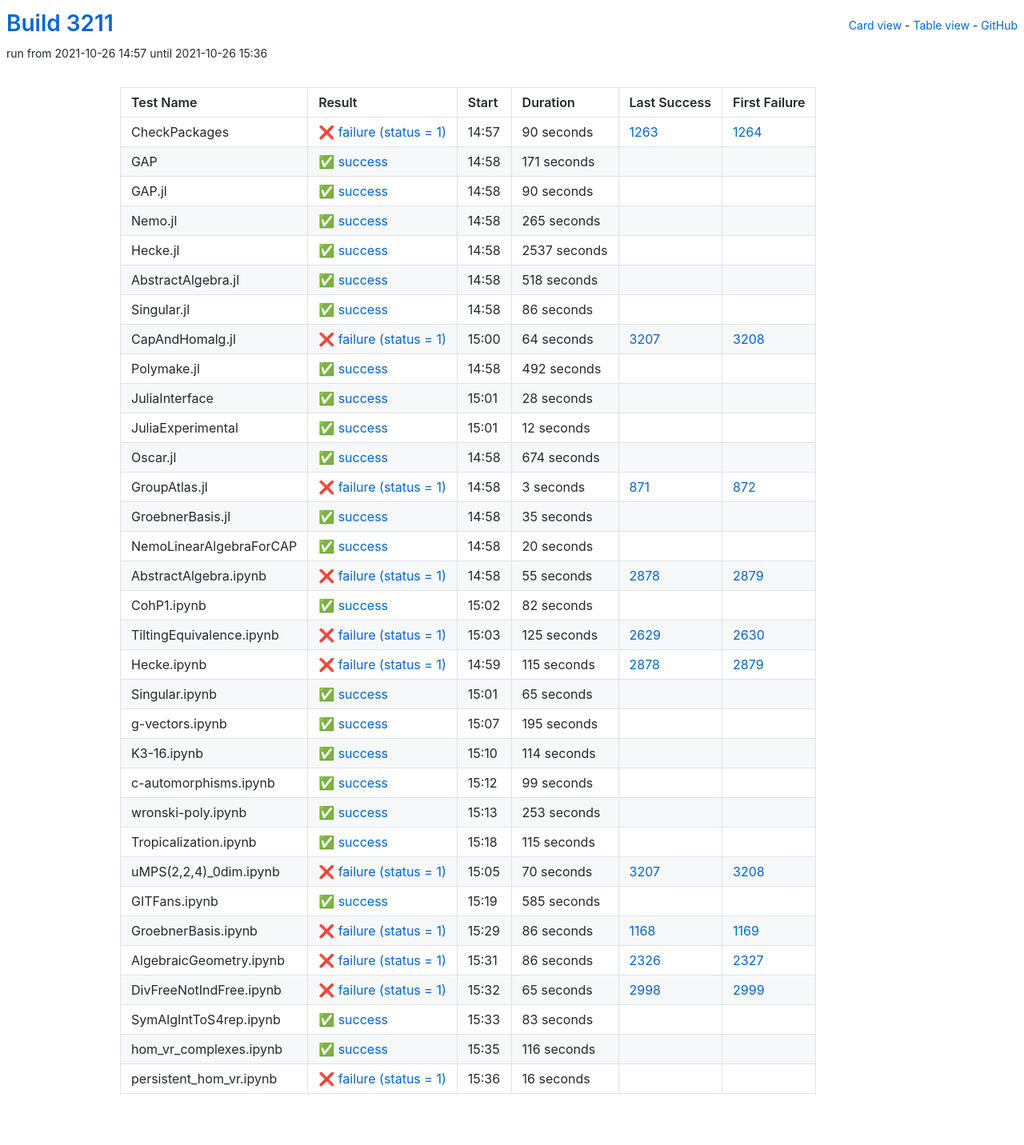
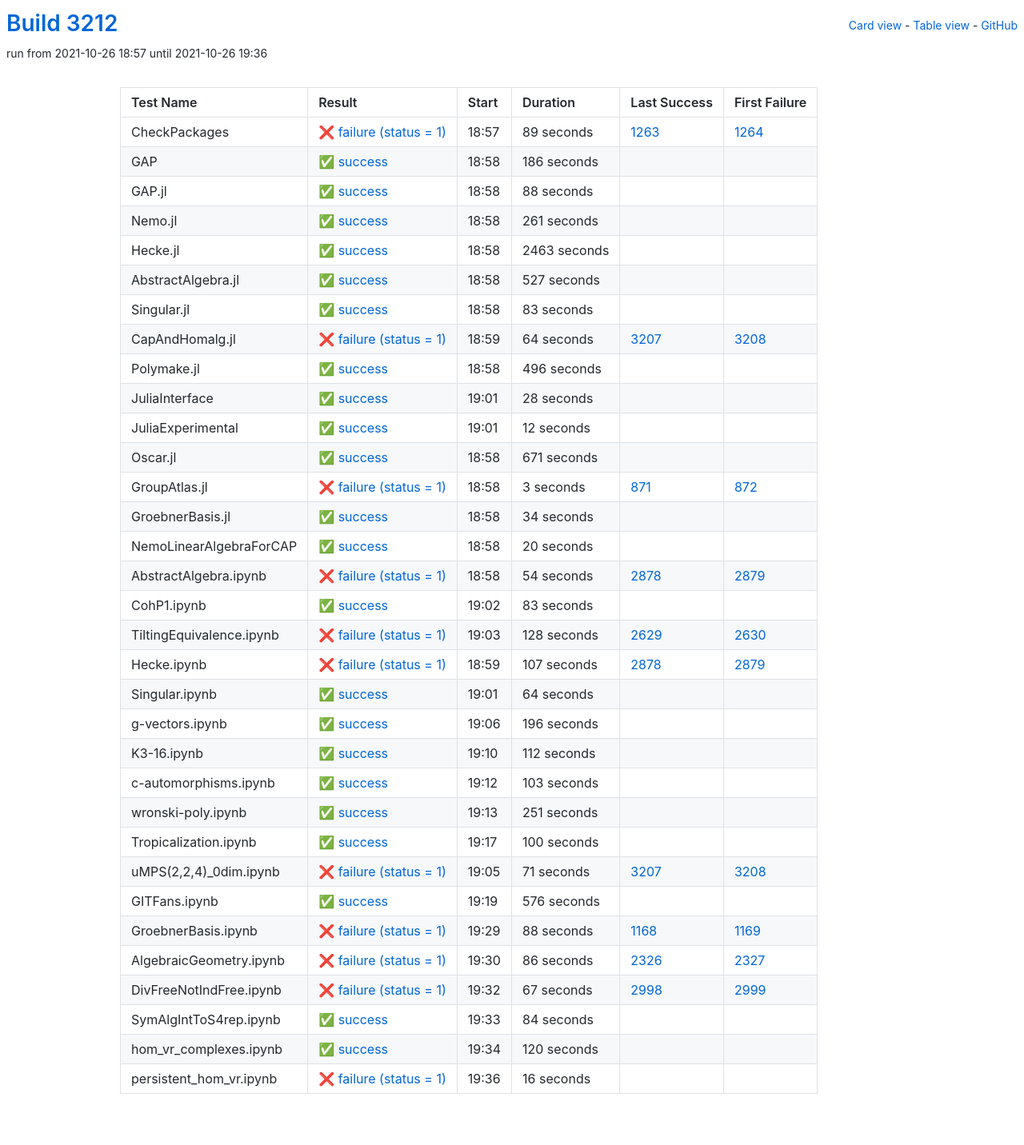
Before and after one commit to oscar-system/oscar-ci-status-stable, a Jekyll site: the page built from table.html, in a window 1280 px wide. Shown: the whole page at 80% size. Built offline with Jekyll 4.4.1, drawn with Linux system fonts in a browser that asks for light colours.

Commit message:
Build #3212

```diff
--- a/_data/ci.yml
+++ b/_data/ci.yml
@@ -1,6 +1,6 @@
 ---
-build: 3211
-build_url: https://oscarci.mathematik.uni-kl.de/job/oscar-stable/3211/
+build: 3212
+build_url: https://oscarci.mathematik.uni-kl.de/job/oscar-stable/3212/
 job: oscar-stable
 organization: oscar-system
 repo: oscar-ci-status-stable
@@ -8,92 +8,92 @@ repourl: https://github.com/oscar-system/oscar-ci-status-stable
 tests:
 - name: CheckPackages
   id: checkpackages
-  log: https://oscarci.mathematik.uni-kl.de/job/oscar-stable/3211/artifact/logs/build-3211/CheckPackages.log
-  start: 2021-10-26 14:57
+  log: https://oscarci.mathematik.uni-kl.de/job/oscar-stable/3212/artifact/logs/build-3212/CheckPackages.log
+  start: 2021-10-26 18:57
   success: false
   exitcode: 1
   status: failure
-  duration: 90
+  duration: 89
   last_success: 1263
   last_success_url: https://oscarci.mathematik.uni-kl.de/job/oscar-stable/1263/
   first_failure: 1264
   first_failure_url: https://oscarci.mathematik.uni-kl.de/job/oscar-stable/1264/
 - name: GAP
   id: gap
-  log: https://oscarci.mathematik.uni-kl.de/job/oscar-stable/3211/artifact/logs/build-3211/GAP.log
-  start: 2021-10-26 14:58
+  log: https://oscarci.mathematik.uni-kl.de/job/oscar-stable/3212/artifact/logs/build-3212/GAP.log
+  start: 2021-10-26 18:58
   success: true
   exitcode: 0
   status: success
-  duration: 171
+  duration: 186
   last_success: false
   last_success_url:
   first_failure: false
   first_failure_url:
 - name: GAP.jl
   id: gap-jl
-  log: https://oscarci.mathematik.uni-kl.de/job/oscar-stable/3211/artifact/logs/build-3211/GAP.jl.log
-  start: 2021-10-26 14:58
+  log: https://oscarci.mathematik.uni-kl.de/job/oscar-stable/3212/artifact/logs/build-3212/GAP.jl.log
+  start: 2021-10-26 18:58
   success: true
   exitcode: 0
   status: success
-  duration: 90
+  duration: 88
   last_success: false
   last_success_url:
   first_failure: false
   first_failure_url:
 - name: Nemo.jl
   id: nemo-jl
-  log: https://oscarci.mathematik.uni-kl.de/job/oscar-stable/3211/artifact/logs/build-3211/Nemo.jl.log
-  start: 2021-10-26 14:58
+  log: https://oscarci.mathematik.uni-kl.de/job/oscar-stable/3212/artifact/logs/build-3212/Nemo.jl.log
+  start: 2021-10-26 18:58
   success: true
   exitcode: 0
   status: success
-  duration: 265
+  duration: 261
   last_success: false
   last_success_url:
   first_failure: false
   first_failure_url:
 - name: Hecke.jl
   id: hecke-jl
-  log: https://oscarci.mathematik.uni-kl.de/job/oscar-stable/3211/artifact/logs/build-3211/Hecke.jl.log
-  start: 2021-10-26 14:58
+  log: https://oscarci.mathematik.uni-kl.de/job/oscar-stable/3212/artifact/logs/build-3212/Hecke.jl.log
+  start: 2021-10-26 18:58
   success: true
   exitcode: 0
   status: success
-  duration: 2537
+  duration: 2463
   last_success: false
   last_success_url:
   first_failure: false
   first_failure_url:
 - name: AbstractAlgebra.jl
   id: abstractalgebra-jl
-  log: https://oscarci.mathematik.uni-kl.de/job/oscar-stable/3211/artifact/logs/build-3211/AbstractAlgebra.jl.log
-  start: 2021-10-26 14:58
+  log: https://oscarci.mathematik.uni-kl.de/job/oscar-stable/3212/artifact/logs/build-3212/AbstractAlgebra.jl.log
+  start: 2021-10-26 18:58
   success: true
   exitcode: 0
   status: success
-  duration: 518
+  duration: 527
   last_success: false
   last_success_url:
   first_failure: false
   first_failure_url:
 - name: Singular.jl
   id: singular-jl
-  log: https://oscarci.mathematik.uni-kl.de/job/oscar-stable/3211/artifact/logs/build-3211/Singular.jl.log
-  start: 2021-10-26 14:58
+  log: https://oscarci.mathematik.uni-kl.de/job/oscar-stable/3212/artifact/logs/build-3212/Singular.jl.log
+  start: 2021-10-26 18:58
   success: true
   exitcode: 0
   status: success
-  duration: 86
+  duration: 83
   last_success: false
   last_success_url:
   first_failure: false
   first_failure_url:
 - name: CapAndHomalg.jl
   id: capandhomalg-jl
-  log: https://oscarci.mathematik.uni-kl.de/job/oscar-stable/3211/artifact/logs/build-3211/CapAndHomalg.jl.log
-  start: 2021-10-26 15:00
+  log: https://oscarci.mathematik.uni-kl.de/job/oscar-stable/3212/artifact/logs/build-3212/CapAndHomalg.jl.log
+  start: 2021-10-26 18:59
   success: false
   exitcode: 1
   status: failure
@@ -104,20 +104,20 @@ tests:
   first_failure_url: https://oscarci.mathematik.uni-kl.de/job/oscar-stable/3208/
 - name: Polymake.jl
   id: polymake-jl
-  log: https://oscarci.mathematik.uni-kl.de/job/oscar-stable/3211/artifact/logs/build-3211/Polymake.jl.log
-  start: 2021-10-26 14:58
+  log: https://oscarci.mathematik.uni-kl.de/job/oscar-stable/3212/artifact/logs/build-3212/Polymake.jl.log
+  start: 2021-10-26 18:58
   success: true
   exitcode: 0
   status: success
-  duration: 492
+  duration: 496
   last_success: false
   last_success_url:
   first_failure: false
   first_failure_url:
 - name: JuliaInterface
   id: juliainterface
-  log: https://oscarci.mathematik.uni-kl.de/job/oscar-stable/3211/artifact/logs/build-3211/JuliaInterface.log
-  start: 2021-10-26 15:01
+  log: https://oscarci.mathematik.uni-kl.de/job/oscar-stable/3212/artifact/logs/build-3212/JuliaInterface.log
+  start: 2021-10-26 19:01
   success: true
   exitcode: 0
   status: success
@@ -128,8 +128,8 @@ tests:
   first_failure_url:
 - name: JuliaExperimental
   id: juliaexperimental
-  log: https://oscarci.mathematik.uni-kl.de/job/oscar-stable/3211/artifact/logs/build-3211/JuliaExperimental.log
-  start: 2021-10-26 15:01
+  log: https://oscarci.mathematik.uni-kl.de/job/oscar-stable/3212/artifact/logs/build-3212/JuliaExperimental.log
+  start: 2021-10-26 19:01
   success: true
   exitcode: 0
   status: success
@@ -140,20 +140,20 @@ tests:
   first_failure_url:
 - name: Oscar.jl
   id: oscar-jl
-  log: https://oscarci.mathematik.uni-kl.de/job/oscar-stable/3211/artifact/logs/build-3211/Oscar.jl.log
-  start: 2021-10-26 14:58
+  log: https://oscarci.mathematik.uni-kl.de/job/oscar-stable/3212/artifact/logs/build-3212/Oscar.jl.log
+  start: 2021-10-26 18:58
   success: true
   exitcode: 0
   status: success
-  duration: 674
+  duration: 671
   last_success: false
   last_success_url:
   first_failure: false
   first_failure_url:
 - name: GroupAtlas.jl
   id: groupatlas-jl
-  log: https://oscarci.mathematik.uni-kl.de/job/oscar-stable/3211/artifact/logs/build-3211/GroupAtlas.jl.log
-  start: 2021-10-26 14:58
+  log: https://oscarci.mathematik.uni-kl.de/job/oscar-stable/3212/artifact/logs/build-3212/GroupAtlas.jl.log
+  start: 2021-10-26 18:58
   success: false
   exitcode: 1
   status: failure
@@ -164,20 +164,20 @@ tests:
   first_failure_url: https://oscarci.mathematik.uni-kl.de/job/oscar-stable/872/
 - name: GroebnerBasis.jl
   id: groebnerbasis-jl
-  log: https://oscarci.mathematik.uni-kl.de/job/oscar-stable/3211/artifact/logs/build-3211/GroebnerBasis.jl.log
-  start: 2021-10-26 14:58
+  log: https://oscarci.mathematik.uni-kl.de/job/oscar-stable/3212/artifact/logs/build-3212/GroebnerBasis.jl.log
+  start: 2021-10-26 18:58
   success: true
   exitcode: 0
   status: success
-  duration: 35
+  duration: 34
   last_success: false
   last_success_url:
   first_failure: false
   first_failure_url:
 - name: NemoLinearAlgebraForCAP
   id: nemolinearalgebraforcap
-  log: https://oscarci.mathematik.uni-kl.de/job/oscar-stable/3211/artifact/logs/build-3211/NemoLinearAlgebraForCAP.log
-  start: 2021-10-26 14:58
+  log: https://oscarci.mathematik.uni-kl.de/job/oscar-stable/3212/artifact/logs/build-3212/NemoLinearAlgebraForCAP.log
+  start: 2021-10-26 18:58
   success: true
   exitcode: 0
   status: success
@@ -188,164 +188,164 @@ tests:
   first_failure_url:
 - name: AbstractAlgebra.ipynb
   id: abstractalgebra-ipynb
-  log: https://oscarci.mathematik.uni-kl.de/job/oscar-stable/3211/artifact/logs/build-3211/AbstractAlgebra.ipynb.log
-  start: 2021-10-26 14:58
+  log: https://oscarci.mathematik.uni-kl.de/job/oscar-stable/3212/artifact/logs/build-3212/AbstractAlgebra.ipynb.log
+  start: 2021-10-26 18:58
   success: false
   exitcode: 1
   status: failure
-  duration: 55
+  duration: 54
   last_success: 2878
   last_success_url: https://oscarci.mathematik.uni-kl.de/job/oscar-stable/2878/
   first_failure: 2879
   first_failure_url: https://oscarci.mathematik.uni-kl.de/job/oscar-stable/2879/
 - name: CohP1.ipynb
   id: cohp1-ipynb
-  log: https://oscarci.mathematik.uni-kl.de/job/oscar-stable/3211/artifact/logs/build-3211/CohP1.ipynb.log
-  start: 2021-10-26 15:02
+  log: https://oscarci.mathematik.uni-kl.de/job/oscar-stable/3212/artifact/logs/build-3212/CohP1.ipynb.log
+  start: 2021-10-26 19:02
   success: true
   exitcode: 0
   status: success
-  duration: 82
+  duration: 83
   last_success: false
   last_success_url:
   first_failure: false
   first_failure_url:
 - name: TiltingEquivalence.ipynb
   id: tiltingequivalence-ipynb
-  log: https://oscarci.mathematik.uni-kl.de/job/oscar-stable/3211/artifact/logs/build-3211/TiltingEquivalence.ipynb.log
-  start: 2021-10-26 15:03
+  log: https://oscarci.mathematik.uni-kl.de/job/oscar-stable/3212/artifact/logs/build-3212/TiltingEquivalence.ipynb.log
+  start: 2021-10-26 19:03
   success: false
   exitcode: 1
   status: failure
-  duration: 125
+  duration: 128
   last_success: 2629
   last_success_url: https://oscarci.mathematik.uni-kl.de/job/oscar-stable/2629/
   first_failure: 2630
   first_failure_url: https://oscarci.mathematik.uni-kl.de/job/oscar-stable/2630/
 - name: Hecke.ipynb
   id: hecke-ipynb
-  log: https://oscarci.mathematik.uni-kl.de/job/oscar-stable/3211/artifact/logs/build-3211/Hecke.ipynb.log
-  start: 2021-10-26 14:59
+  log: https://oscarci.mathematik.uni-kl.de/job/oscar-stable/3212/artifact/logs/build-3212/Hecke.ipynb.log
+  start: 2021-10-26 18:59
   success: false
   exitcode: 1
   status: failure
-  duration: 115
+  duration: 107
   last_success: 2878
   last_success_url: https://oscarci.mathematik.uni-kl.de/job/oscar-stable/2878/
   first_failure: 2879
   first_failure_url: https://oscarci.mathematik.uni-kl.de/job/oscar-stable/2879/
 - name: Singular.ipynb
   id: singular-ipynb
-  log: https://oscarci.mathematik.uni-kl.de/job/oscar-stable/3211/artifact/logs/build-3211/Singular.ipynb.log
-  start: 2021-10-26 15:01
+  log: https://oscarci.mathematik.uni-kl.de/job/oscar-stable/3212/artifact/logs/build-3212/Singular.ipynb.log
+  start: 2021-10-26 19:01
   success: true
   exitcode: 0
   status: success
-  duration: 65
+  duration: 64
   last_success: false
   last_success_url:
   first_failure: false
   first_failure_url:
 - name: g-vectors.ipynb
   id: g-vectors-ipynb
-  log: https://oscarci.mathematik.uni-kl.de/job/oscar-stable/3211/artifact/logs/build-3211/g-vectors.ipynb.log
-  start: 2021-10-26 15:07
+  log: https://oscarci.mathematik.uni-kl.de/job/oscar-stable/3212/artifact/logs/build-3212/g-vectors.ipynb.log
+  start: 2021-10-26 19:06
   success: true
   exitcode: 0
   status: success
-  duration: 195
+  duration: 196
   last_success: false
   last_success_url:
   first_failure: false
   first_failure_url:
 - name: K3-16.ipynb
   id: k3-16-ipynb
-  log: https://oscarci.mathematik.uni-kl.de/job/oscar-stable/3211/artifact/logs/build-3211/K3-16.ipynb.log
-  start: 2021-10-26 15:10
+  log: https://oscarci.mathematik.uni-kl.de/job/oscar-stable/3212/artifact/logs/build-3212/K3-16.ipynb.log
+  start: 2021-10-26 19:10
   success: true
   exitcode: 0
   status: success
-  duration: 114
+  duration: 112
   last_success: false
   last_success_url:
   first_failure: false
   first_failure_url:
 - name: c-automorphisms.ipynb
   id: c-automorphisms-ipynb
-  log: https://oscarci.mathematik.uni-kl.de/job/oscar-stable/3211/artifact/logs/build-3211/c-automorphisms.ipynb.log
-  start: 2021-10-26 15:12
+  log: https://oscarci.mathematik.uni-kl.de/job/oscar-stable/3212/artifact/logs/build-3212/c-automorphisms.ipynb.log
+  start: 2021-10-26 19:12
   success: true
   exitcode: 0
   status: success
-  duration: 99
+  duration: 103
   last_success: false
   last_success_url:
   first_failure: false
   first_failure_url:
 - name: wronski-poly.ipynb
   id: wronski-poly-ipynb
-  log: https://oscarci.mathematik.uni-kl.de/job/oscar-stable/3211/artifact/logs/build-3211/wronski-poly.ipynb.log
-  start: 2021-10-26 15:13
+  log: https://oscarci.mathematik.uni-kl.de/job/oscar-stable/3212/artifact/logs/build-3212/wronski-poly.ipynb.log
+  start: 2021-10-26 19:13
   success: true
   exitcode: 0
   status: success
-  duration: 253
+  duration: 251
   last_success: false
   last_success_url:
   first_failure: false
   first_failure_url:
 - name: Tropicalization.ipynb
   id: tropicalization-ipynb
-  log: https://oscarci.mathematik.uni-kl.de/job/oscar-stable/3211/artifact/logs/build-3211/Tropicalization.ipynb.log
-  start: 2021-10-26 15:18
+  log: https://oscarci.mathematik.uni-kl.de/job/oscar-stable/3212/artifact/logs/build-3212/Tropicalization.ipynb.log
+  start: 2021-10-26 19:17
   success: true
   exitcode: 0
   status: success
-  duration: 115
+  duration: 100
   last_success: false
   last_success_url:
   first_failure: false
   first_failure_url:
 - name: uMPS(2,2,4)_0dim.ipynb
   id: umps-2-2-4-0dim-ipynb
-  log: https://oscarci.mathematik.uni-kl.de/job/oscar-stable/3211/artifact/logs/build-3211/uMPS-2-2-4-_0dim.ipynb.log
-  start: 2021-10-26 15:05
+  log: https://oscarci.mathematik.uni-kl.de/job/oscar-stable/3212/artifact/logs/build-3212/uMPS-2-2-4-_0dim.ipynb.log
+  start: 2021-10-26 19:05
   success: false
   exitcode: 1
   status: failure
-  duration: 70
+  duration: 71
   last_success: 3207
   last_success_url: https://oscarci.mathematik.uni-kl.de/job/oscar-stable/3207/
   first_failure: 3208
   first_failure_url: https://oscarci.mathematik.uni-kl.de/job/oscar-stable/3208/
 - name: GITFans.ipynb
   id: gitfans-ipynb
-  log: https://oscarci.mathematik.uni-kl.de/job/oscar-stable/3211/artifact/logs/build-3211/GITFans.ipynb.log
-  start: 2021-10-26 15:19
+  log: https://oscarci.mathematik.uni-kl.de/job/oscar-stable/3212/artifact/logs/build-3212/GITFans.ipynb.log
+  start: 2021-10-26 19:19
   success: true
   exitcode: 0
   status: success
-  duration: 585
+  duration: 576
   last_success: false
   last_success_url:
   first_failure: false
   first_failure_url:
 - name: GroebnerBasis.ipynb
   id: groebnerbasis-ipynb
-  log: https://oscarci.mathematik.uni-kl.de/job/oscar-stable/3211/artifact/logs/build-3211/GroebnerBasis.ipynb.log
-  start: 2021-10-26 15:29
+  log: https://oscarci.mathematik.uni-kl.de/job/oscar-stable/3212/artifact/logs/build-3212/GroebnerBasis.ipynb.log
+  start: 2021-10-26 19:29
   success: false
   exitcode: 1
   status: failure
-  duration: 86
+  duration: 88
   last_success: 1168
   last_success_url: https://oscarci.mathematik.uni-kl.de/job/oscar-stable/1168/
   first_failure: 1169
   first_failure_url: https://oscarci.mathematik.uni-kl.de/job/oscar-stable/1169/
 - name: AlgebraicGeometry.ipynb
   id: algebraicgeometry-ipynb
-  log: https://oscarci.mathematik.uni-kl.de/job/oscar-stable/3211/artifact/logs/build-3211/AlgebraicGeometry.ipynb.log
-  start: 2021-10-26 15:31
+  log: https://oscarci.mathematik.uni-kl.de/job/oscar-stable/3212/artifact/logs/build-3212/AlgebraicGeometry.ipynb.log
+  start: 2021-10-26 19:30
   success: false
   exitcode: 1
   status: failure
@@ -356,44 +356,44 @@ tests:
   first_failure_url: https://oscarci.mathematik.uni-kl.de/job/oscar-stable/2327/
 - name: DivFreeNotIndFree.ipynb
   id: divfreenotindfree-ipynb
-  log: https://oscarci.mathematik.uni-kl.de/job/oscar-stable/3211/artifact/logs/build-3211/DivFreeNotIndFree.ipynb.log
-  start: 2021-10-26 15:32
+  log: https://oscarci.mathematik.uni-kl.de/job/oscar-stable/3212/artifact/logs/build-3212/DivFreeNotIndFree.ipynb.log
+  start: 2021-10-26 19:32
   success: false
   exitcode: 1
   status: failure
-  duration: 65
+  duration: 67
   last_success: 2998
   last_success_url: https://oscarci.mathematik.uni-kl.de/job/oscar-stable/2998/
   first_failure: 2999
   first_failure_url: https://oscarci.mathematik.uni-kl.de/job/oscar-stable/2999/
 - name: SymAlgIntToS4rep.ipynb
   id: symalginttos4rep-ipynb
-  log: https://oscarci.mathematik.uni-kl.de/job/oscar-stable/3211/artifact/logs/build-3211/SymAlgIntToS4rep.ipynb.log
-  start: 2021-10-26 15:33
+  log: https://oscarci.mathematik.uni-kl.de/job/oscar-stable/3212/artifact/logs/build-3212/SymAlgIntToS4rep.ipynb.log
+  start: 2021-10-26 19:33
   success: true
   exitcode: 0
   status: success
-  duration: 83
+  duration: 84
   last_success: false
   last_success_url:
   first_failure: false
   first_failure_url:
 - name: hom_vr_complexes.ipynb
   id: hom-vr-complexes-ipynb
-  log: https://oscarci.mathematik.uni-kl.de/job/oscar-stable/3211/artifact/logs/build-3211/hom_vr_complexes.ipynb.log
-  start: 2021-10-26 15:35
+  log: https://oscarci.mathematik.uni-kl.de/job/oscar-stable/3212/artifact/logs/build-3212/hom_vr_complexes.ipynb.log
+  start: 2021-10-26 19:34
   success: true
   exitcode: 0
   status: success
-  duration: 116
+  duration: 120
   last_success: false
   last_success_url:
   first_failure: false
   first_failure_url:
 - name: persistent_hom_vr.ipynb
   id: persistent-hom-vr-ipynb
-  log: https://oscarci.mathematik.uni-kl.de/job/oscar-stable/3211/artifact/logs/build-3211/persistent_hom_vr.ipynb.log
-  start: 2021-10-26 15:36
+  log: https://oscarci.mathematik.uni-kl.de/job/oscar-stable/3212/artifact/logs/build-3212/persistent_hom_vr.ipynb.log
+  start: 2021-10-26 19:36
   success: false
   exitcode: 1
   status: failure
```
Also changed, not shown: README.md.
